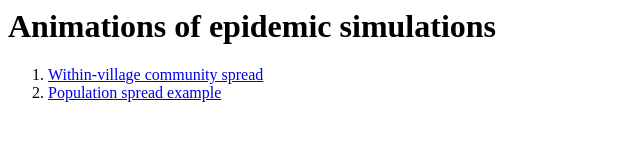
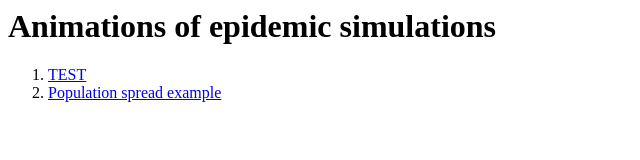
Before and after one commit to ThomasKraft/ThomasKraft.github.io, a plain HTML site: page epidemic_simulations/index.html in a window 1280 px wide. Shown: the whole page, without its empty margins (0-640 px from the left). Drawn offline with Linux system fonts and the light colour scheme.

Commit message:
Update index.html

```diff
--- a/epidemic_simulations/index.html
+++ b/epidemic_simulations/index.html
@@ -1,6 +1,6 @@
 <h1><strong>Animations of epidemic simulations</strong></h1>
 <ol>
-<li><a href="fig_s2.html">Within-village community spread</a>
+<li><a href="fig_s2.html">TEST</a>
 <li><a href="landscape_spread_tsimane.gif">Population spread example</a></li>
 </ol>
 <p>&nbsp;</p>
```
